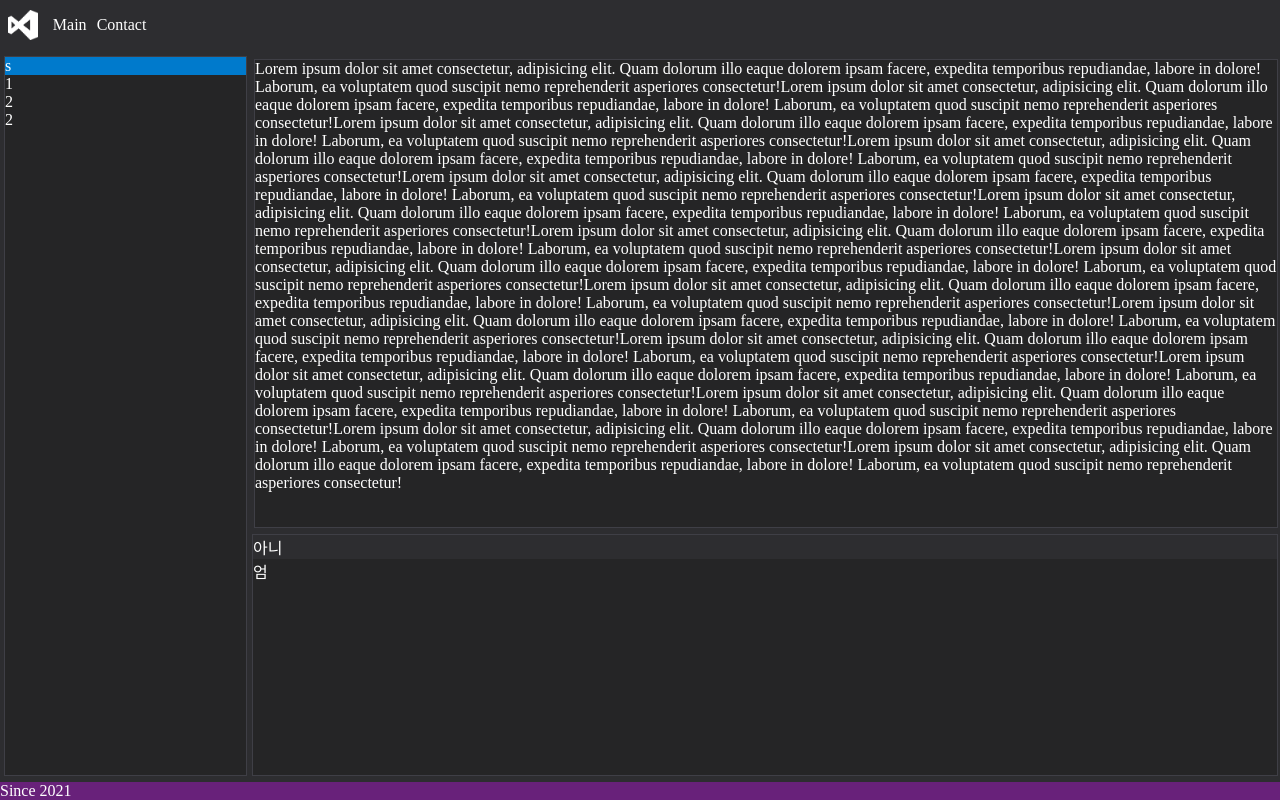
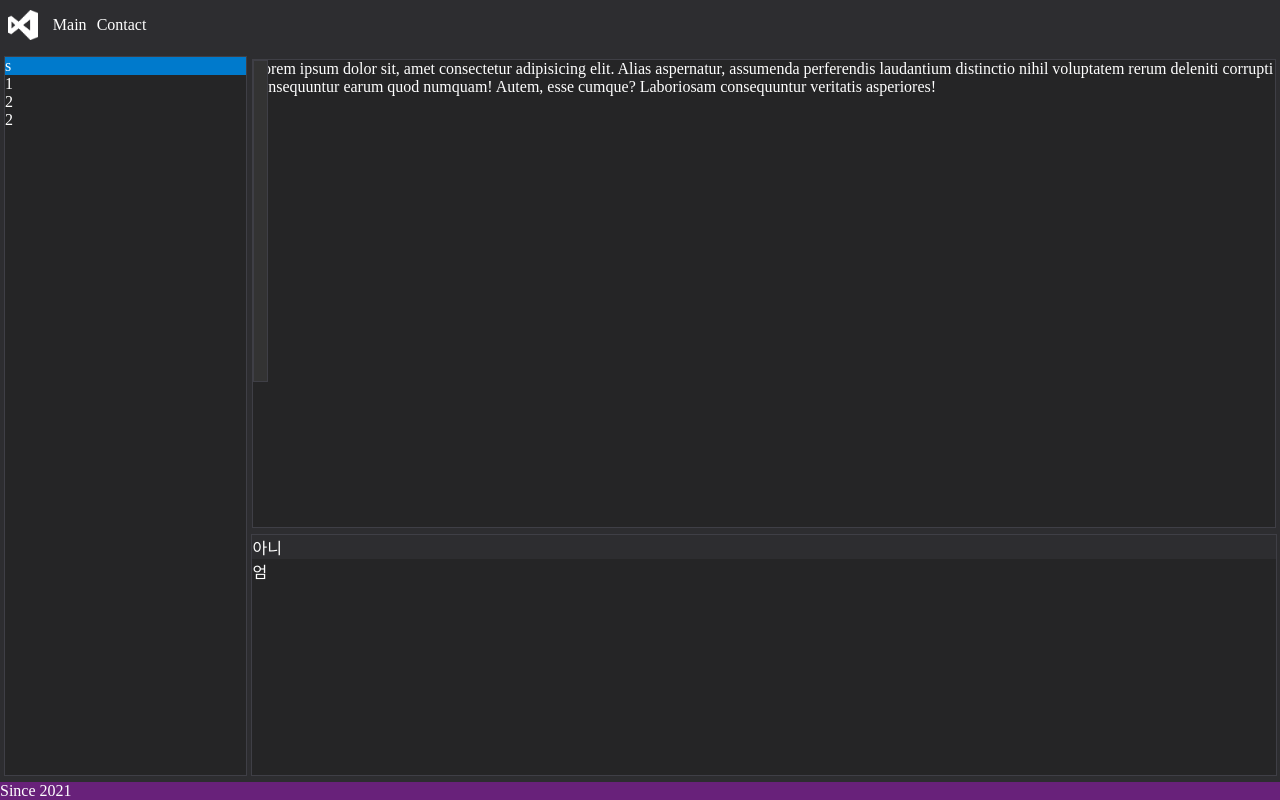
Before and after one commit to JoonSimJoon/2021portfolio, a React (Create React App) app: page / in a window 1280 px wide. Built offline with nearby package versions, Linux system fonts and the light colour scheme.

Commit message:
20210901

```diff
--- a/src/Components/Footer.jsx
+++ b/src/Components/Footer.jsx
@@ -17,7 +17,7 @@ const Wrapper = styled.div`
 width: 80%;
 height: 30%;
 bottom: 3%;
-right: 2px;
+right: 0.2%;
 position:fixed;
 background-color:#252526;
 border: 1px solid #3f3f46;
--- a/src/Components/Section.jsx
+++ b/src/Components/Section.jsx
@@ -3,69 +3,47 @@ import styled from "styled-components";
 import {Link} from "react-router-dom"
 import {createGlobalStyle} from 'styled-components';
 
+
+
 const Wrapper = styled.div`
 width: 80%;
 height: 58.6%;
 bottom: 34%;
-right: 2px;
+right: 0.3%;
 position:fixed;
 box-sizing: border-box;
 overflow: auto;
+display : inline-block;
 background-color:#252526;
 border: 1px solid #3f3f46;
 color:#fff;
 `;
 
+const Left_box = styled.div`
+height: 40%;
+width: 1%;
+background-color:#333333;
+position: fixed;
+border: 1px solid #3f3f46;
+display : inline-block;
+`;
+
+const Text_box = styled.div`
+color:#fff;
+display : inline-block;
+position:static;
+`;
+
+
 const Section = props => {
     return (
      <>
+
+
         <Wrapper>
-         <div>Lorem ipsum dolor sit amet consectetur, adipisicing elit.
-             Quam dolorum illo eaque dolorem ipsam facere, expedita temporibus repudiandae,
-             labore in dolore! Laborum, ea voluptatem quod suscipit nemo reprehenderit asperiores
-              consectetur!Lorem ipsum dolor sit amet consectetur, adipisicing elit.
-             Quam dolorum illo eaque dolorem ipsam facere, expedita temporibus repudiandae,
-             labore in dolore! Laborum, ea voluptatem quod suscipit nemo reprehenderit asperiores
-              consectetur!Lorem ipsum dolor sit amet consectetur, adipisicing elit.
-             Quam dolorum illo eaque dolorem ipsam facere, expedita temporibus repudiandae,
-             labore in dolore! Laborum, ea voluptatem quod suscipit nemo reprehenderit asperiores
-              consectetur!Lorem ipsum dolor sit amet consectetur, adipisicing elit.
-             Quam dolorum illo eaque dolorem ipsam facere, expedita temporibus repudiandae,
-             labore in dolore! Laborum, ea voluptatem quod suscipit nemo reprehenderit asperiores
-              consectetur!Lorem ipsum dolor sit amet consectetur, adipisicing elit.
-             Quam dolorum illo eaque dolorem ipsam facere, expedita temporibus repudiandae,
-             labore in dolore! Laborum, ea voluptatem quod suscipit nemo reprehenderit asperiores
-              consectetur!Lorem ipsum dolor sit amet consectetur, adipisicing elit.
-             Quam dolorum illo eaque dolorem ipsam facere, expedita temporibus repudiandae,
-             labore in dolore! Laborum, ea voluptatem quod suscipit nemo reprehenderit asperiores
-              consectetur!Lorem ipsum dolor sit amet consectetur, adipisicing elit.
-             Quam dolorum illo eaque dolorem ipsam facere, expedita temporibus repudiandae,
-             labore in dolore! Laborum, ea voluptatem quod suscipit nemo reprehenderit asperiores
-              consectetur!Lorem ipsum dolor sit amet consectetur, adipisicing elit.
-             Quam dolorum illo eaque dolorem ipsam facere, expedita temporibus repudiandae,
-             labore in dolore! Laborum, ea voluptatem quod suscipit nemo reprehenderit asperiores
-              consectetur!Lorem ipsum dolor sit amet consectetur, adipisicing elit.
-             Quam dolorum illo eaque dolorem ipsam facere, expedita temporibus repudiandae,
-             labore in dolore! Laborum, ea voluptatem quod suscipit nemo reprehenderit asperiores
-              consectetur!Lorem ipsum dolor sit amet consectetur, adipisicing elit.
-             Quam dolorum illo eaque dolorem ipsam facere, expedita temporibus repudiandae,
-             labore in dolore! Laborum, ea voluptatem quod suscipit nemo reprehenderit asperiores
-              consectetur!Lorem ipsum dolor sit amet consectetur, adipisicing elit.
-             Quam dolorum illo eaque dolorem ipsam facere, expedita temporibus repudiandae,
-             labore in dolore! Laborum, ea voluptatem quod suscipit nemo reprehenderit asperiores
-              consectetur!Lorem ipsum dolor sit amet consectetur, adipisicing elit.
-             Quam dolorum illo eaque dolorem ipsam facere, expedita temporibus repudiandae,
-             labore in dolore! Laborum, ea voluptatem quod suscipit nemo reprehenderit asperiores
-              consectetur!Lorem ipsum dolor sit amet consectetur, adipisicing elit.
-             Quam dolorum illo eaque dolorem ipsam facere, expedita temporibus repudiandae,
-             labore in dolore! Laborum, ea voluptatem quod suscipit nemo reprehenderit asperiores
-              consectetur!Lorem ipsum dolor sit amet consectetur, adipisicing elit.
-             Quam dolorum illo eaque dolorem ipsam facere, expedita temporibus repudiandae,
-             labore in dolore! Laborum, ea voluptatem quod suscipit nemo reprehenderit asperiores
-              consectetur!Lorem ipsum dolor sit amet consectetur, adipisicing elit.
-             Quam dolorum illo eaque dolorem ipsam facere, expedita temporibus repudiandae,
-             labore in dolore! Laborum, ea voluptatem quod suscipit nemo reprehenderit asperiores
-              consectetur!</div>
+        <Left_box></Left_box>
+        <Text_box>Lorem ipsum dolor sit, amet consectetur adipisicing elit. Alias aspernatur, assumenda perferendis laudantium distinctio nihil voluptatem rerum deleniti corrupti consequuntur earum quod numquam!
+            Autem, esse cumque? Laboriosam consequuntur veritatis asperiores!</Text_box>
 
         </Wrapper>
      </>
--- /dev/null
+++ b/src/css/Section.css
@@ -0,0 +1,3 @@
+div{
+    display: inline;
+}
```
